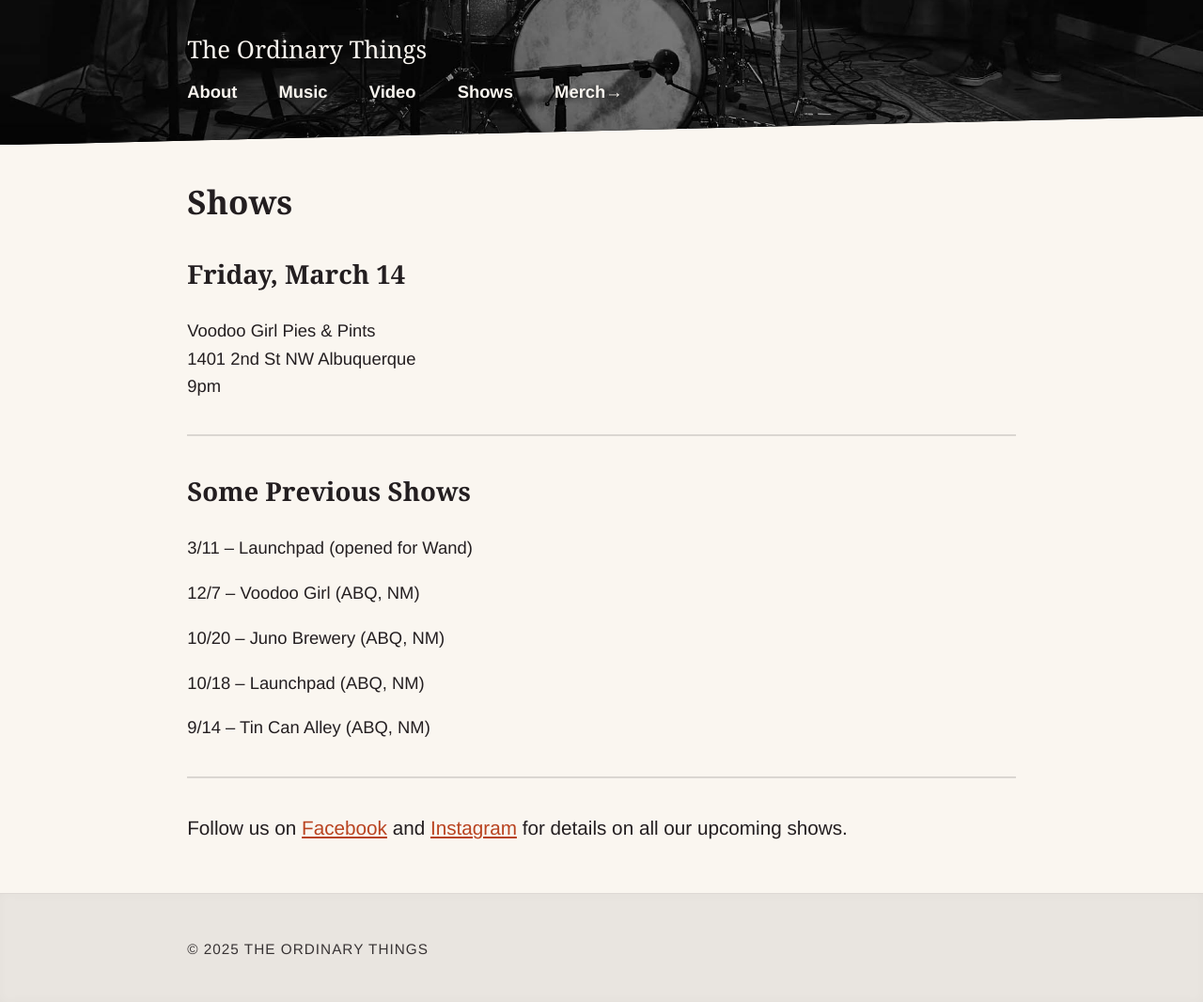
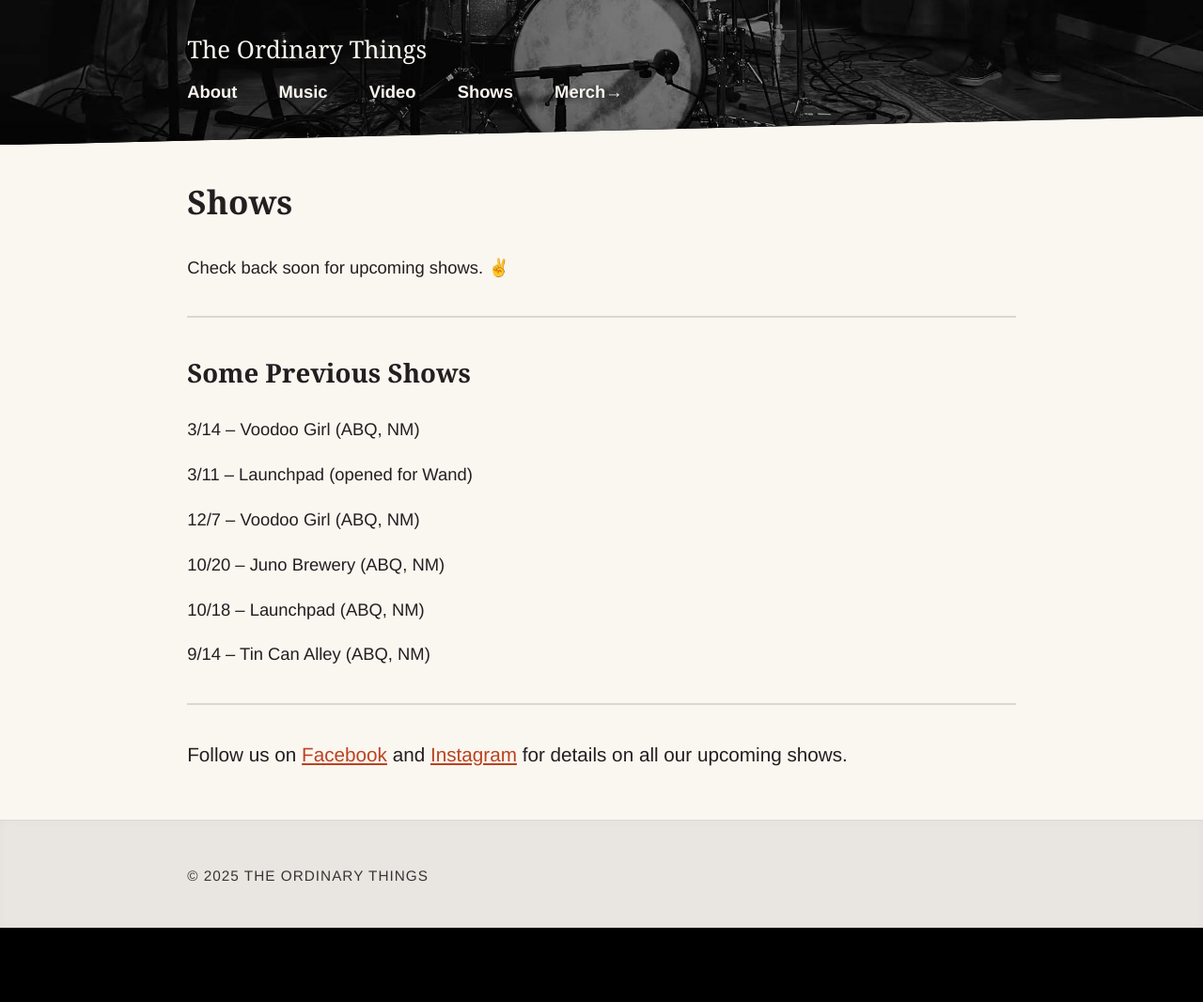
Before and after one commit to nsmsn/theordinarythings, a Jekyll site: the page built from shows.md, in a window 1280 px wide. Shown: the whole page at 94% size. Built offline with Jekyll 4.4.1, drawn with Linux system fonts in a browser that asks for light colours; some web fonts are replaced; after the commit the page ends 987 px from its top, so only the background shows below that.

Commit message:
Updated Shows

```diff
--- a/shows.md
+++ b/shows.md
@@ -5,14 +5,13 @@ permalink: "/shows/"
 layout: page
 ---
 
-## Friday, March 14
-Voodoo Girl Pies & Pints <br>
-1401 2nd St NW Albuquerque <br>
-9pm
+Check back soon for upcoming shows. ✌️
 
 ---
 
 ## Some Previous Shows
+
+3/14 – Voodoo Girl (ABQ, NM)
 
 3/11 – Launchpad (opened for Wand)
 
```
